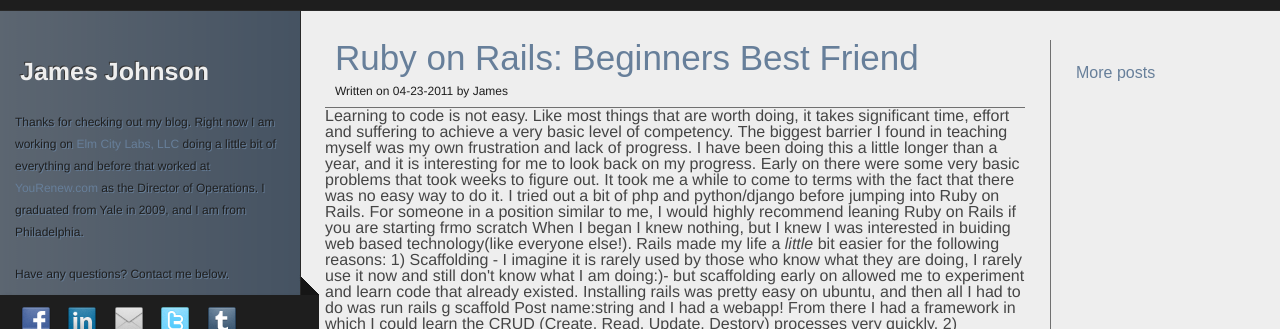
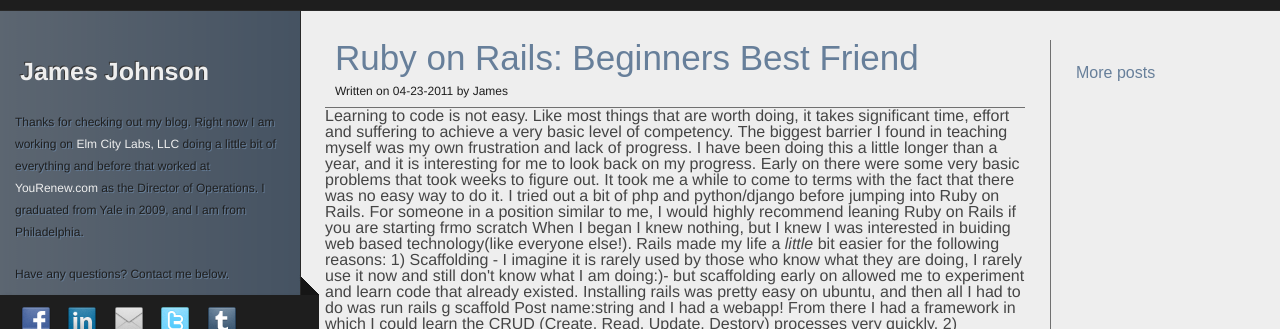
Before and after one commit to jamesjohnson/jamesjohnson.github.com, a Jekyll site: the page built from index.html, in a window 1280 px wide. Shown: the top 329 px of the page. Built offline with Jekyll 4.4.1, drawn with Linux system fonts in a browser that asks for light colours; Markdown is read by kramdown in place of the engine named in the settings.

Commit message:
small style fix

```diff
--- a/css/main.css
+++ b/css/main.css
@@ -70,7 +70,7 @@ div#sidebar p {
 /* line 67, main.scss */
 div#sidebar p a {
   text-decoration: none;
-  color: #677f9a;
+  color: #eee;
   text-shadow: none;
 }
 /* line 73, main.scss */
--- a/css/main.scss
+++ b/css/main.scss
@@ -66,7 +66,7 @@ div#sidebar {
 
     a {
      text-decoration: none;
-     color: #677f9a;
+     color: #eee;
      text-shadow: none;
     }
    }
```
